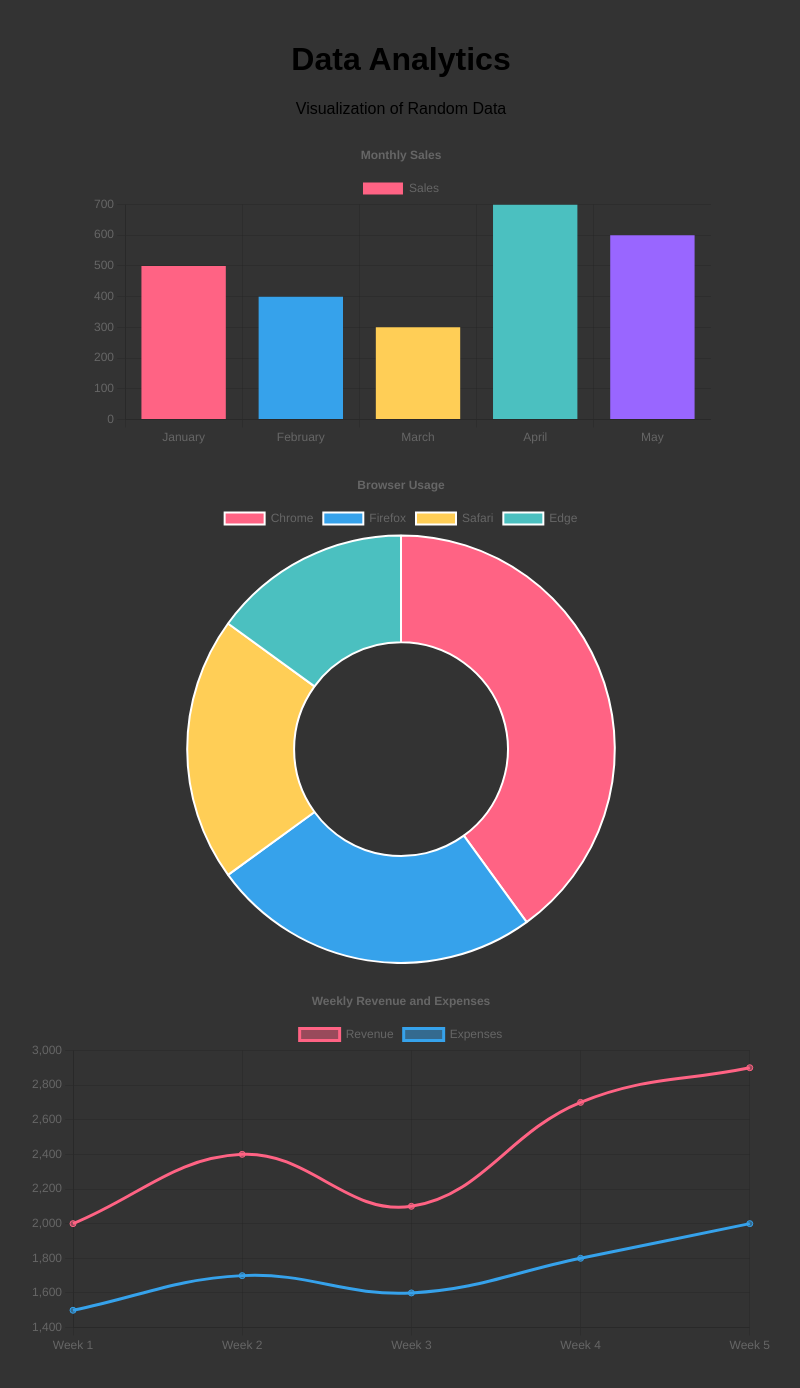
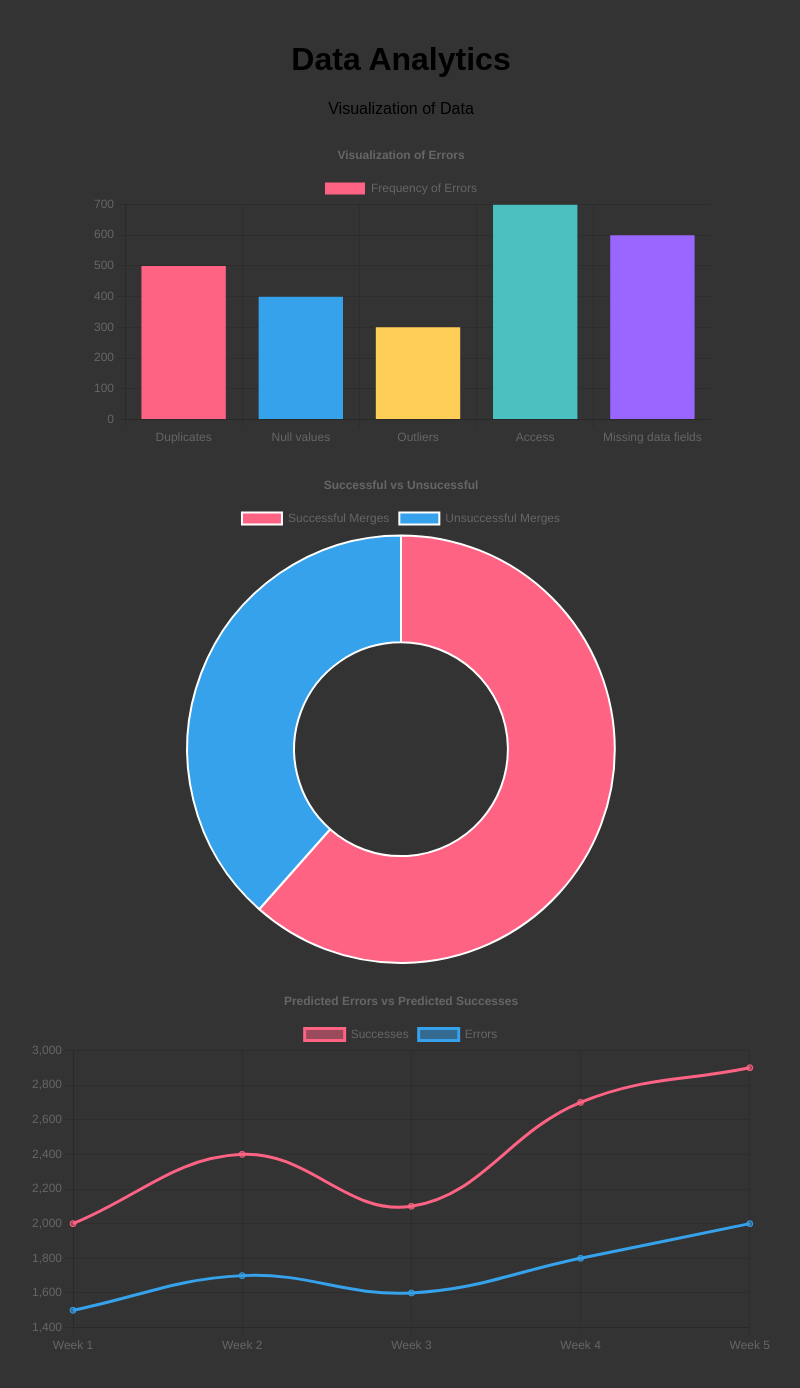
Before and after one commit to krishChanda/HackUTD2024, a React (Create React App) app in the folder pnc-merger/: page /DataAnalytics in a window 1280 px wide. Shown: the top 1388 px of the page, without its empty margins (239-1039 px from the left). Built offline with nearby package versions, Linux system fonts and the light colour scheme.

Commit message:
Updated Data Visualization

```diff
--- a/pnc-merger/src/Pages/DataAnalytics/dataanalytics.jsx
+++ b/pnc-merger/src/Pages/DataAnalytics/dataanalytics.jsx
@@ -17,10 +17,10 @@ ChartJS.register(
 function DataAnalytics() {
     // Random data for the charts
     const barData = {
-        labels: ["January", "February", "March", "April", "May"],
+        labels: ["Duplicates", "Null values", "Outliers", "Access", "Missing data fields"],
         datasets: [
             {
-                label: "Sales",
+                label: "Frequency of Errors",
                 data: [500, 400, 300, 700, 600],
                 backgroundColor: ["#FF6384", "#36A2EB", "#FFCE56", "#4BC0C0", "#9966FF"],
             },
@@ -28,11 +28,11 @@ function DataAnalytics() {
     };
 
     const doughnutData = {
-        labels: ["Chrome", "Firefox", "Safari", "Edge"],
+        labels: ["Successful Merges", "Unsuccessful Merges"],
         datasets: [
             {
-                label: "Browser Usage",
-                data: [40, 25, 20, 15],
+                label: "Merges Ratio",
+                data: [40, 25,],
                 backgroundColor: ["#FF6384", "#36A2EB", "#FFCE56", "#4BC0C0"],
             },
         ],
@@ -42,14 +42,14 @@ function DataAnalytics() {
         labels: ["Week 1", "Week 2", "Week 3", "Week 4", "Week 5"],
         datasets: [
             {
-                label: "Revenue",
+                label: "Successes",
                 data: [2000, 2400, 2100, 2700, 2900],
                 borderColor: "#FF6384",
                 backgroundColor: "rgba(255, 99, 132, 0.5)",
                 tension: 0.4,
             },
             {
-                label: "Expenses",
+                label: "Errors",
                 data: [1500, 1700, 1600, 1800, 2000],
                 borderColor: "#36A2EB",
                 backgroundColor: "rgba(54, 162, 235, 0.5)",
@@ -61,21 +61,21 @@ function DataAnalytics() {
     return (
         <div style={{ padding: "20px", textAlign: "center" }}>
             <h1>Data Analytics</h1>
-            <p>Visualization of Random Data</p>
+            <p>Visualization of Data</p>
 
             {/* Bar Chart */}
             <div style={{ width: "50%", margin: "20px auto" }}>
-                <Bar data={barData} options={{ plugins: { title: { display: true, text: "Monthly Sales" } } }} />
+                <Bar data={barData} options={{ plugins: { title: { display: true, text: "Visualization of Errors" } } }} />
             </div>
 
             {/* Doughnut Chart */}
             <div style={{ width: "40%", margin: "20px auto" }}>
-                <Doughnut data={doughnutData} options={{ plugins: { title: { display: true, text: "Browser Usage" } } }} />
+                <Doughnut data={doughnutData} options={{ plugins: { title: { display: true, text: "Successful vs Unsucessful" } } }} />
             </div>
 
             {/* Double Line Chart */}
             <div style={{ width: "60%", margin: "20px auto" }}>
-                <Line data={lineData} options={{ plugins: { title: { display: true, text: "Weekly Revenue and Expenses" } } }} />
+                <Line data={lineData} options={{ plugins: { title: { display: true, text: "Predicted Errors vs Predicted Successes" } } }} />
             </div>
         </div>
     );
```
